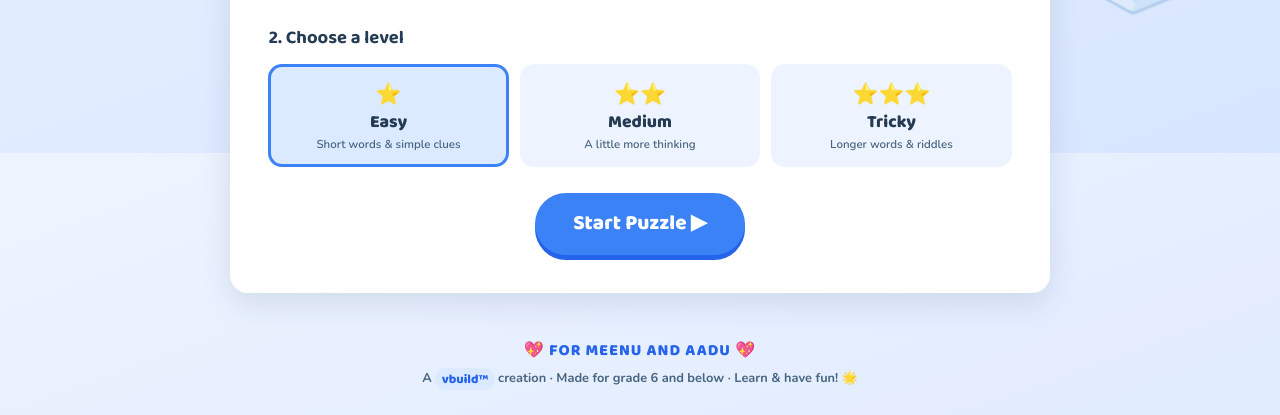
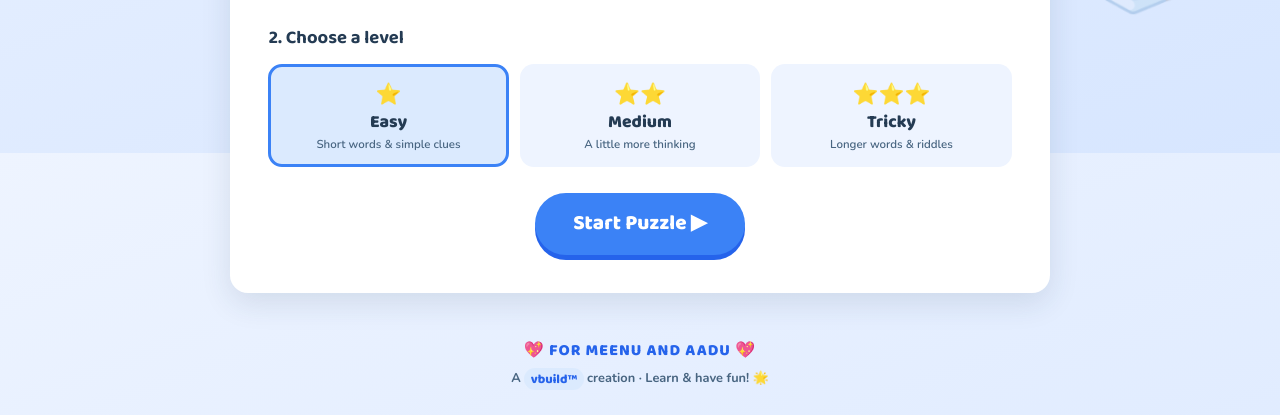
Before and after one commit to ldmedia05-cyber/game, a website: page index.html in a window 1280 px wide. Shown: the part 647-1062 px from the top of the page. Drawn offline with nearby package versions, Linux system fonts and the light colour scheme.

Commit message:
Remove 'Made for grade 6 and below' text from footer

```diff
--- a/index.html
+++ b/index.html
@@ -110,7 +110,7 @@
 
   <footer class="app-footer">
     <p class="footer-dedication">💖 FOR MEENU AND AADU 💖</p>
-    <p class="footer-brand">A <span class="brand-name">vbuild&trade;</span> creation · Made for grade 6 and below · Learn &amp; have fun! 🌟</p>
+    <p class="footer-brand">A <span class="brand-name">vbuild&trade;</span> creation · Learn &amp; have fun! 🌟</p>
   </footer>
 
   <script src="js/words.js"></script>
```
